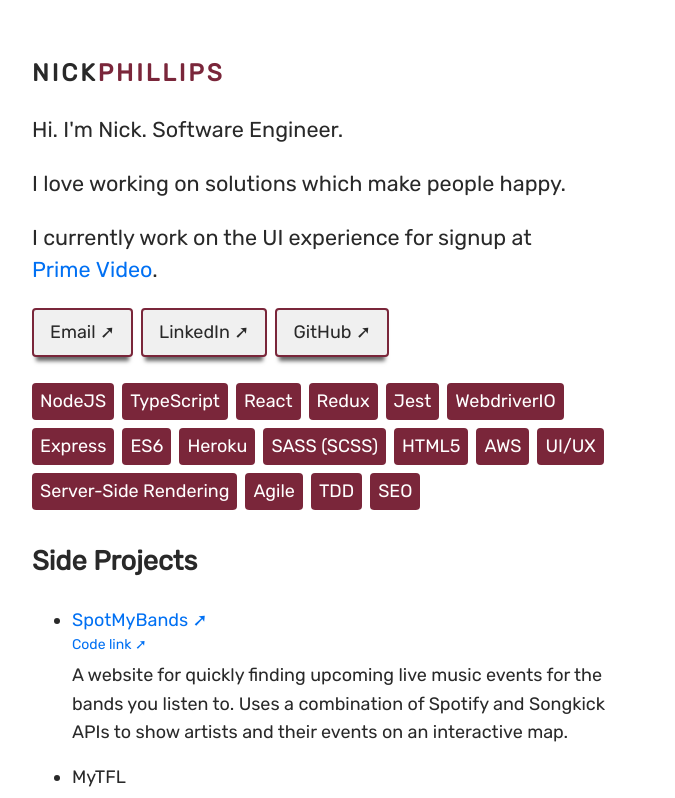
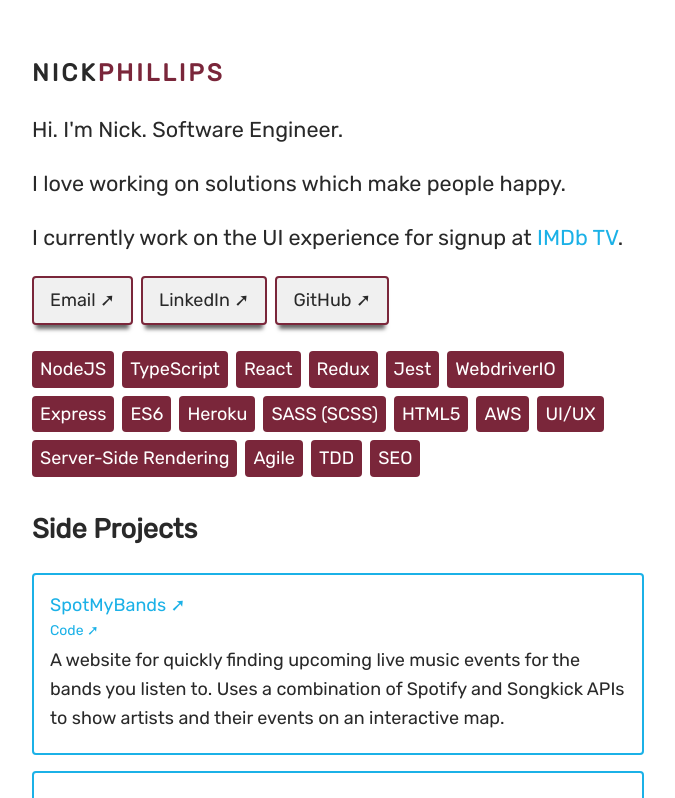
Before and after one commit to n1ckp/personal-website, a Next.js app: page / in a window 1280 px wide. Shown: the top 798 px of the page, without its empty margins (302-977 px from the left). Built offline with nearby package versions, Linux system fonts and the light colour scheme.

Commit message:
Make dark mode bg darker, PV => IMDbTV, restyled projects list

```diff
--- a/components/Projects.module.css
+++ b/components/Projects.module.css
@@ -1,5 +1,12 @@
+.projects {
+  padding-left: 0;
+}
 .projects > li {
   margin-bottom: 16px;
+  list-style: none;
+  padding: 16px;
+  border: solid 2px var(--colour-blue);
+  border-radius: 4px;
 }
 .projects > li > p {
   margin: 4px 0;
--- a/components/Projects.tsx
+++ b/components/Projects.tsx
@@ -60,7 +60,7 @@
                 target="_blank"
                 rel="noopener noreferrer"
               >
-                Code link&nbsp;➚
+                Code&nbsp;➚
               </a>
             )}
             <p>{description}</p>
--- a/pages/index.tsx
+++ b/pages/index.tsx
@@ -21,11 +21,11 @@
       <p>
         I currently work on the UI experience for signup at{' '}
         <a
-          href="https://www.primevideo.com/"
+          href="https://www.imdb.com/tv/"
           target="_blank"
           rel="noopener noreferrer"
         >
-          Prime&nbsp;Video
+          IMDb TV
         </a>
         .
       </p>
--- a/styles/global.css
+++ b/styles/global.css
@@ -6,6 +6,7 @@
   --colour-gold: #d7aa2b;
   --colour-grey: #f0f0f0;
   --colour-text-dark: #292929;
+  --colour-bg-dark: #141414;
   --colour-text-light: #666666;
   --colour-ui-grey: #d2d2d2;
 }
@@ -27,7 +28,7 @@
 }
 
 a {
-  color: #0070f3;
+  color: var(--colour-blue);
   text-decoration: none;
 }
 
@@ -43,6 +44,6 @@
 @media (prefers-color-scheme: dark) {
   body {
     color: var(--colour-grey);
-    background: var(--colour-text-dark);
+    background: var(--colour-bg-dark);
   }
 }
```
